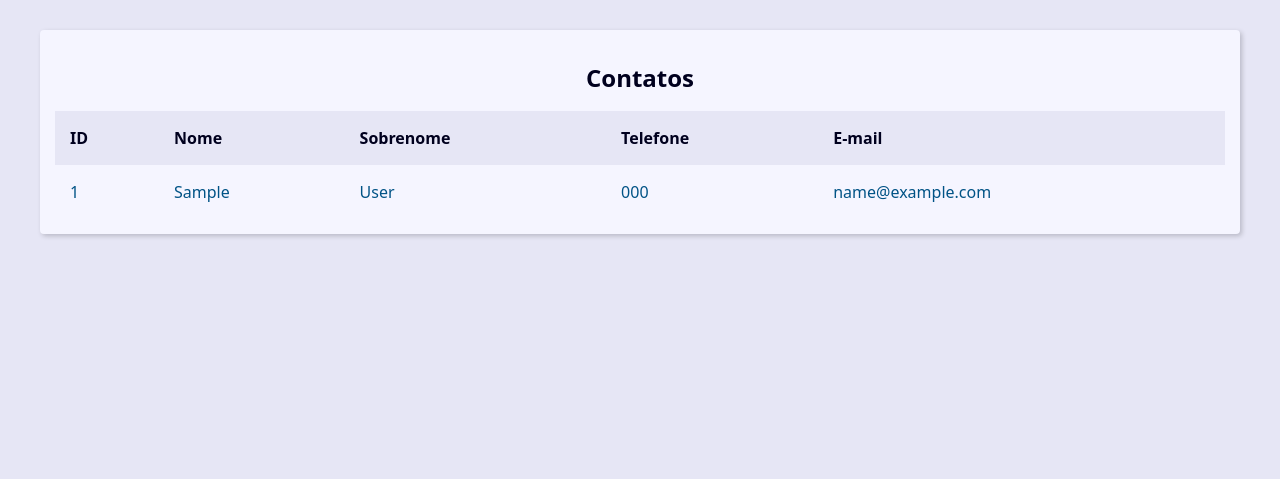
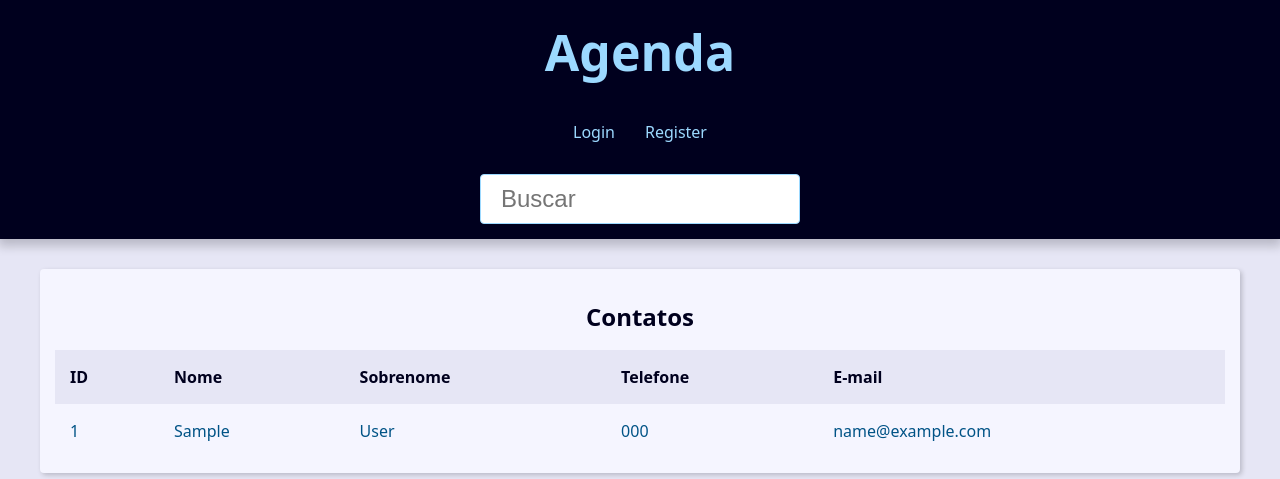
Before and after one commit to Wefrit/Projeto_Agenda, a Django app: page / in a window 1280 px wide. Shown: the top 479 px of the page. Run offline with Django 5.2, Linux system fonts and the light colour scheme; tables that the repository leaves empty hold one stand-in row (values such as "Sample post").

Commit message:
Criando header e partials para usar com include

```diff
--- a/base_templates/global/base.html
+++ b/base_templates/global/base.html
@@ -1,12 +1,10 @@
-{% load static %}<!DOCTYPE html>
-<html lang="en">
+<!DOCTYPE html>
+<html lang="pt-BR">
 <head>
-    <meta charset="UTF-8">
-    <meta name="viewport" content="width=device-width, initial-scale=1.0">
-    <title>Document</title>
-    <link rel="stylesheet" href="{% static "global/css/style.css" %}">
+    {% include "global/partials/head.html" %}
 </head>
 <body>
+    {% include "global/partials/header.html" %}
     <main class='content'>
     {% block content %}{% endblock content %}
     </main>
--- /dev/null
+++ b/base_templates/global/partials/head.html
@@ -0,0 +1,5 @@
+{% load static %}
+<meta charset="UTF-8">
+<meta name="viewport" content="width=device-width, initial-scale=1.0">
+<title>{{ site_title }}Agenda</title>
+<link rel="stylesheet" href="{% static "global/css/style.css" %}">
--- /dev/null
+++ b/base_templates/global/partials/header.html
@@ -0,0 +1,37 @@
+<header class="header">
+        <h1 class="header-heading">
+            <a href="{% url 'contact:index' %}" class="header-link">
+                Agenda
+            </a>
+        </h1>
+
+        <nav class="menu">
+            <ul class="menu-list">
+                <li class="menu-item">
+                    <a href="" class="menu-link">
+                        Login
+                    </a>
+                </li>
+                <li class="menu-item">
+                    <a href="" class="menu-link">
+                        Register
+                    </a>
+                </li>
+            </ul>
+        </nav>
+
+        <div class="search">
+            <form
+            action=""
+            method="get">
+                <input
+                type="text"
+                class="search-input"
+                placeholder="Buscar"
+                id='Search'
+                name='q'
+                >
+            </form>
+        </div>
+
+    </header>
--- a/contact/templates/contact/index.html
+++ b/contact/templates/contact/index.html
@@ -27,22 +27,22 @@
                     </a>
                 </td>
                 <td class="table-cel">
-                    <a href="#" class="table-link">
+                    <a href="{% url 'contact:contact' contact.id %}" class="table-link">
                         {{ contact.first_name }}
                     </a>
                 </td>
                 <td class="table-cel">
-                    <a href="#" class="table-link">
+                    <a href="{% url 'contact:contact' contact.id %}" class="table-link">
                         {{ contact.last_name }}
                     </a>
                 </td>
                 <td class="table-cel">
-                    <a href="#" class="table-link">
+                    <a href="{% url 'contact:contact' contact.id %}" class="table-link">
                         {{ contact.phone }}
                     </a>
                 </td>
                 <td class="table-cel">
-                    <a href="#" class="table-link">
+                    <a href="{% url 'contact:contact' contact.id %}" class="table-link">
                         {{ contact.email }}
                     </a>
                 </td>
--- a/contact/views/contact_views.py
+++ b/contact/views/contact_views.py
@@ -9,6 +9,7 @@ def index(request):
 
     context = {
         'contacts': contacts,
+        'site_title':'Contatos - '
     }
 
     return render(
@@ -19,10 +20,15 @@ def index(request):
 
 def contact(request, contact_id):
     # single_contact = Contact.objects.filter(pk=contact_id).first()
-    single_contact = get_object_or_404(Contact, pk=contact_id, show=True)
+    single_contact = get_object_or_404(Contact,
+                                       pk=contact_id,
+                                       show=True)
+
+    site_title = f'{single_contact.first_name} {single_contact.last_name} - '
 
     context = {
         'contact': single_contact,
+        'site_title': site_title
     }
 
     return render(
```
